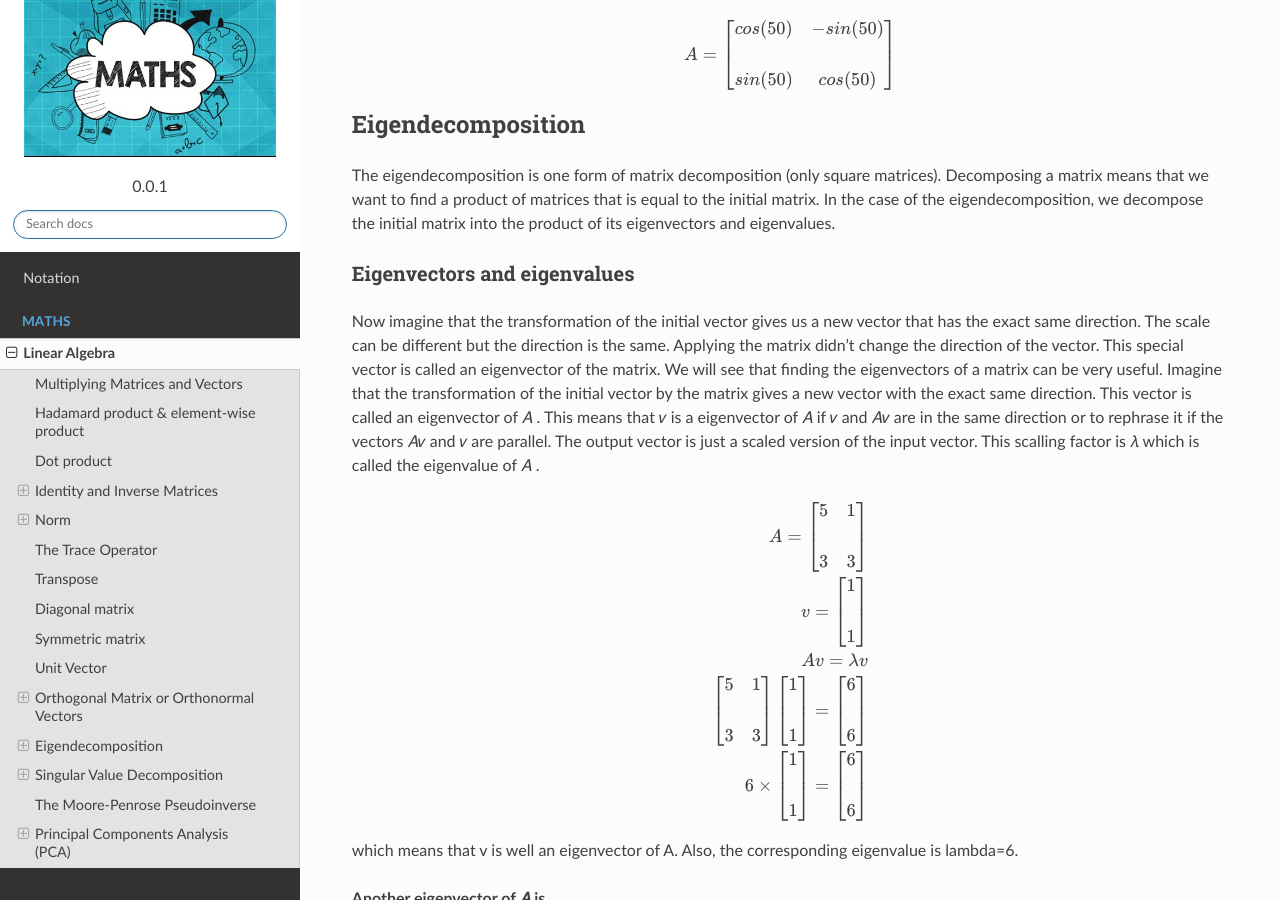
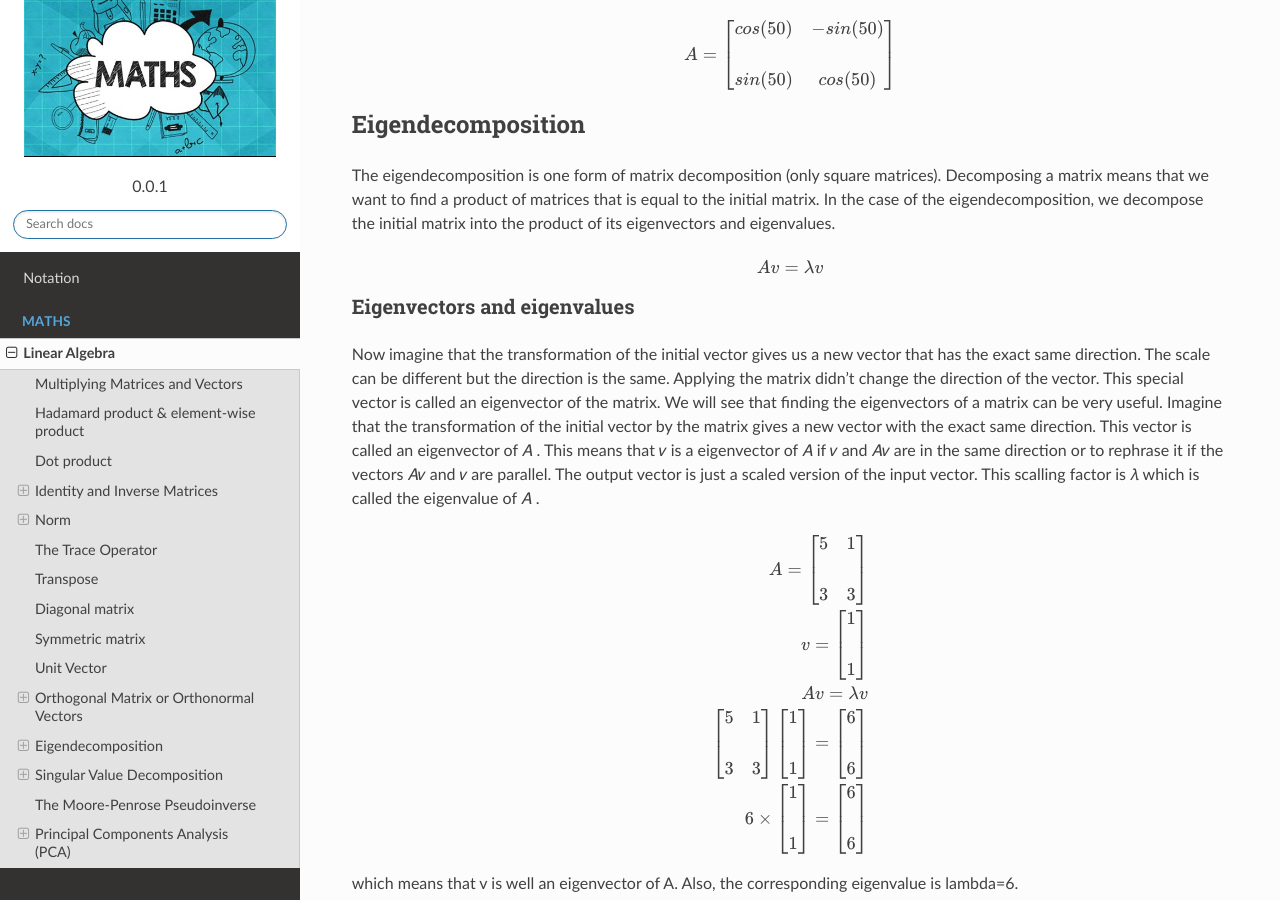
Before and after one commit to akkefa/ml-notes, a Sphinx documentation site: the page built from docs/linear_algebra.rst, in a window 1280 px wide and 900 px high, scrolled down 7405 px. Built offline with Sphinx 7.4.7 and the Read the Docs theme 2.0.0, drawn with Linux system fonts in a browser that asks for light colours.

Commit message:
new examples added.

```diff
--- a/docs/linear_algebra.rst
+++ b/docs/linear_algebra.rst
@@ -494,6 +494,11 @@ The eigendecomposition is one form of matrix decomposition (only square matrices
 want to find a product of matrices that is equal to the initial matrix. In the case of the eigendecomposition, we
 decompose the initial matrix into the product of its eigenvectors and eigenvalues.
 
+
+.. math::
+
+    A v = \lambda v
+
 Eigenvectors and eigenvalues
 ^^^^^^^^^^^^^^^^^^^^^^^^^^^^^
 Now imagine that the transformation of the initial vector gives us a new vector that has the exact same direction.
```
